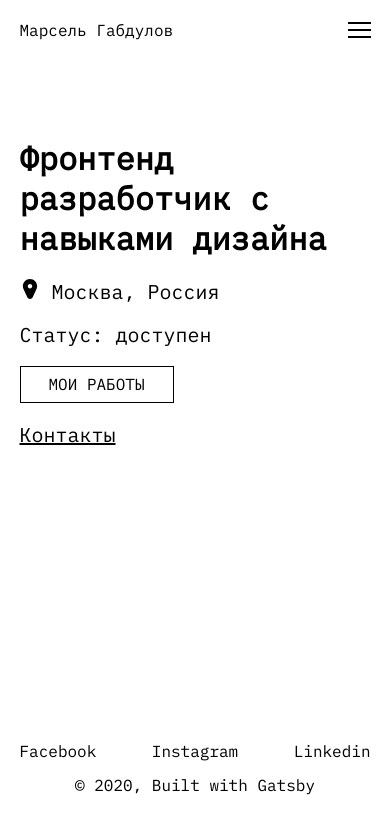
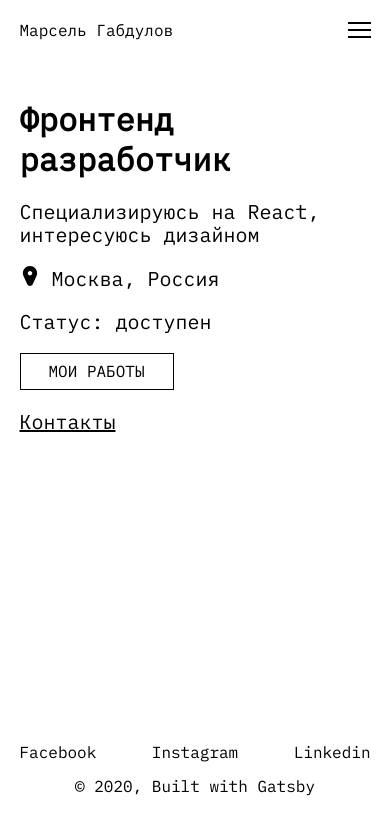
Before and after one commit to marselgabdulov/portfolio, a Gatsby site: page / in a window 390 px wide. Built offline with nearby package versions, Linux system fonts and the light colour scheme; Gatsby itself is replaced by a stand-in of ours; a web font is replaced by a local one.

Commit message:
Change index page content

```diff
--- a/src/pages/index.js
+++ b/src/pages/index.js
@@ -11,7 +11,8 @@ function IndexPage() {
     <Layout>
       <SEO title="Home" />
       <section className="intro">
-        <h1>Фронтенд разработчик с навыками дизайна</h1>
+        <h1>Фронтенд разработчик</h1>
+        <p>Специализируюсь на React, интересуюсь дизайном</p>
         <p>
           <Place /> Москва, Россия
         </p>
--- a/src/pages/styles/index.scss
+++ b/src/pages/styles/index.scss
@@ -44,8 +44,8 @@
     .intro {
         width: 90%;
         margin-left: 5%;
-        margin-top: 20%;
-        height: calc(100vh - 240px);
+        margin-top: 10%;
+        height: calc(100vh - 200px);
     }
 
     h1 {
```
